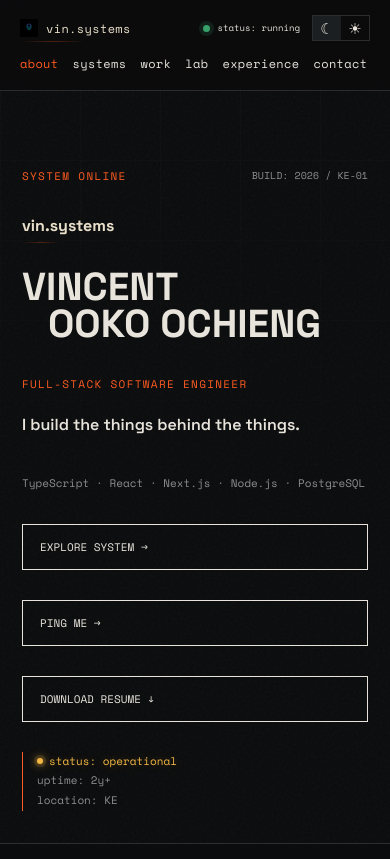
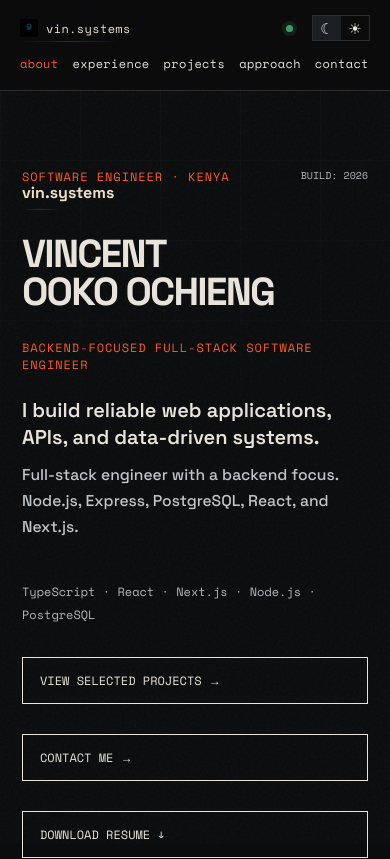
Before and after one commit to ochiengvincent-tech/vin.systems, a Next.js app: page / in a window 390 px wide. Shown: the top 859 px of the page. Built offline with nearby package versions, Linux system fonts and the light colour scheme; no server answers.

Commit message:
Clarify portfolio positioning and project presentation

```diff
--- a/app/globals.css
+++ b/app/globals.css
@@ -4,7 +4,7 @@
   --ink: #0b0c0d;
   --paper: #e9e5dd;
   --line: rgba(233, 229, 221, 0.15);
-  --muted: #8c8d8e;
+  --muted: #b3b8bd;
   --signal: #ff5a1f;
   --blue: #587cff;
   --status: #38a169;
@@ -100,6 +100,10 @@ body.light-mode .tech-line {
   color: #59605c;
 }
 
+body.light-mode .hero-supporting-copy {
+  color: #404744;
+}
+
 body.light-mode .diagnostics {
   border-color: var(--signal);
   color: var(--muted);
@@ -228,6 +232,21 @@ body.light-mode .flow-box {
   border-color: rgba(23, 25, 26, 0.25);
   color: var(--paper);
   background: rgba(247, 243, 235, 0.72);
+}
+
+body.light-mode .capstone-infrastructure span {
+  border-color: var(--line-strong);
+  color: #303633;
+}
+
+body.light-mode .capstone-note {
+  color: #4f5652;
+}
+
+body.light-mode .capstone-status {
+  color: #704600;
+  border-color: rgba(112, 70, 0, 0.3);
+  background: rgba(176, 112, 0, 0.12);
 }
 
 body.light-mode .flow-line {
@@ -597,9 +616,9 @@ section {
 .eyebrow {
   color: var(--signal);
   font:
-    11px var(--font-space-mono),
-    monospace;
-  letter-spacing: 0.12em;
+    12px var(--font-space-mono),
+    monospace;
+  letter-spacing: 0.08em;
   text-transform: uppercase;
 }
 
@@ -647,23 +666,32 @@ section {
 
 .hero-name {
   font:
-    800 clamp(2rem, 3vw, 3rem)/0.95 var(--font-space-grotesk),
+    700 clamp(2.75rem, 5vw, 5rem)/0.98 var(--font-space-grotesk),
     sans-serif;
-  letter-spacing: 0;
-  margin: 26px 0 34px;
-  max-width: 1200px;
+  letter-spacing: -0.045em;
+  margin: 28px 0 28px;
+  max-width: 1000px;
 }
 
 .hero-name span {
   display: block;
-  margin-left: clamp(0px, 13vw, 200px);
+  margin-left: clamp(0px, 8vw, 120px);
 }
 
 .hero-statement {
   font:
-    600 clamp(1rem, 1.3vw, 1.25rem)/1.1 var(--font-space-grotesk),
+    600 clamp(1.25rem, 2vw, 1.75rem)/1.35 var(--font-space-grotesk),
     sans-serif;
-  max-width: 670px;
+  max-width: 720px;
+  letter-spacing: 0;
+  margin: 0 0 12px;
+}
+
+.hero-supporting-copy {
+  max-width: 560px;
+  margin: 0;
+  color: #c1c6ca;
+  font: 500 1rem/1.7 var(--font-space-grotesk), sans-serif;
   letter-spacing: 0;
 }
 
@@ -678,9 +706,9 @@ section {
 .tech-line,
 .diagnostics {
   font:
-    11px/1.8 var(--font-space-mono),
-    monospace;
-  color: var(--muted);
+    12px/1.9 var(--font-space-mono),
+    monospace;
+  color: #b3b8bd;
 }
 
 .diagnostics {
@@ -715,7 +743,7 @@ section {
   background: transparent;
   padding: 14px 17px;
   font:
-    11px var(--font-space-mono),
+    12px var(--font-space-mono),
     monospace;
   text-decoration: none;
   cursor: pointer;
@@ -990,6 +1018,70 @@ section {
   color: var(--muted);
   max-width: 330px;
   line-height: 1.5;
+}
+
+.capstone-featured {
+  min-height: 500px;
+  margin-bottom: 28px;
+}
+
+.capstone-actions {
+  margin-top: 32px;
+}
+
+.capstone-preview {
+  gap: 30px;
+  min-height: 500px;
+}
+
+.capstone-status {
+  display: inline-block;
+  padding: 5px 8px;
+  border: 1px solid rgba(245, 185, 66, 0.48);
+  background: rgba(245, 185, 66, 0.1);
+  color: #ffd166;
+  font: 700 10px/1.2 var(--font-space-mono), monospace;
+  letter-spacing: 0.06em;
+  text-shadow: 0 0 8px rgba(245, 185, 66, 0.18);
+}
+
+.capstone-flow {
+  display: flex;
+  align-items: center;
+  justify-content: center;
+  flex-wrap: wrap;
+  gap: 12px;
+  margin-top: 20px;
+}
+
+.capstone-flow .flow-box {
+  min-width: 105px;
+}
+
+.capstone-flow .flow-line {
+  flex: 0 1 28px;
+}
+
+.capstone-infrastructure {
+  display: flex;
+  flex-wrap: wrap;
+  justify-content: center;
+  gap: 10px;
+}
+
+.capstone-infrastructure span {
+  border: 1px solid #46494b;
+  padding: 10px 12px;
+  color: #d7dcdf;
+  font: 10px var(--font-space-mono), monospace;
+}
+
+.capstone-note {
+  max-width: 420px;
+  margin: 0 auto;
+  color: #c1c6ca;
+  font: 11px/1.8 var(--font-space-mono), monospace;
+  text-align: center;
 }
 
 .metrics {
@@ -1759,12 +1851,21 @@ footer {
   }
 
   .hero-name {
-    font-size: clamp(2rem, 10vw, 3rem);
+    font-size: clamp(2.35rem, 10vw, 4rem);
     margin-top: 34px;
   }
 
   .hero-name span {
-    margin-left: 26px;
+    margin-left: 0;
+  }
+
+  .hero-statement {
+    font-size: clamp(1.25rem, 5vw, 1.6rem);
+  }
+
+  .hero-supporting-copy {
+    font-size: 0.98rem;
+    line-height: 1.65;
   }
 
   .hero-bottom {
@@ -1822,6 +1923,14 @@ footer {
 
   .featured-copy {
     min-height: 450px;
+  }
+
+  .capstone-featured .featured-copy {
+    min-height: 0;
+  }
+
+  .capstone-preview {
+    min-height: 340px;
   }
 
   .system-preview {
--- a/app/layout.tsx
+++ b/app/layout.tsx
@@ -1,5 +1,6 @@
 import type { Metadata } from "next";
-import { Space_Grotesk, Space_Mono } from "next/font/google";
+import localFont from "next/font/local";
+import { Space_Grotesk } from "next/font/google";
 import "./globals.css";
 
 const siteUrl =
@@ -11,10 +12,13 @@ const spaceGrotesk = Space_Grotesk({
   variable: "--font-space-grotesk",
 });
 
-const spaceMono = Space_Mono({
-  subsets: ["latin"],
-  weight: ["400", "700"],
+const spaceMono = localFont({
+  src: [
+    { path: "./fonts/space-mono-latin-400.woff2", weight: "400" },
+    { path: "./fonts/space-mono-latin-700.woff2", weight: "700" },
+  ],
   variable: "--font-space-mono",
+  display: "swap",
 });
 
 export const metadata: Metadata = {
--- a/app/page.tsx
+++ b/app/page.tsx
@@ -11,53 +11,49 @@ import SectionNav from "@/components/SectionNav";
 import Image from "next/image";
 
 const email = "ookovincent616@gmail.com";
-const emailLink = `https://mail.google.com/mail/u/0/?view=cm&fs=1&tf=cm&to=${encodeURIComponent(email)}`;
+const emailLink = `mailto:${email}`;
 const whatsappLink = "https://wa.me/254727664787";
 const resumeHref = "/Vincent%20Ooko%20Ochieng%20-%20Resume.pdf";
 const currentYear = new Date().getFullYear();
 
 const metadataItems = [
-  ["CURRENT FOCUS", "BACKEND SYSTEMS / SCALE"],
-  ["LOCATION", "KENYA"],
-  ["AVAILABILITY", "OPEN TO WORK"],
+  ["ROLE", "BACKEND-FOCUSED FULL-STACK ENGINEER"],
+  ["LOCATION", "KENYA / OPEN TO REMOTE"],
+  ["AVAILABILITY", "OPEN TO SOFTWARE ENGINEERING ROLES"],
 ];
 
 const workItems = [
   {
-    num: "02",
+    num: "03",
     title: "SQL PERFORMANCE ANALYZER",
     copy: "Query-plan inspection and database performance diagnostics.",
     href: "https://github.com/ochiengvincent-tech/sql-perf-analyzer",
   },
   {
-    num: "03",
+    num: "04",
     title: "DIFF-ENGINE",
     copy: "A precise comparison engine for structured data and meaningful change.",
     href: "https://github.com/ochiengvincent-tech/diff-engine",
   },
   {
-    num: "04",
+    num: "05",
     title: "PERMISSION-MATRIX-BUILDER",
     copy: "Role-aware application permissions made inspectable and maintainable.",
     href: "https://github.com/ochiengvincent-tech/permission-matrix-builder",
   },
   {
-    num: "05",
+    num: "06",
     title: "BACKGROUND-JOB-MONITOR",
     copy: "Operational visibility for asynchronous queues and worker processes.",
     href: "https://github.com/ochiengvincent-tech/background-job-monitor",
   },
 ];
 
-const labItems = [
-  ["LAB_001", "Redis concurrency experiment", "STATUS: COMPLETE"],
-  ["LAB_002", "SQL query performance analysis", "STATUS: COMPLETE"],
-  ["LAB_003", "Distributed rate limiting", "STATUS: COMPLETE"],
-];
+
 
 const timelineItems = [
   {
-    year: "2025–PRESENT",
+    year: "SEP 2025–SEP 2026",
     title: "REDUZER TRAINING INSTITUTE / TRAINEE",
     copy: "Contributed to the Reduzer School landing page from research, positioning, copy, and responsive implementation through deployment readiness, QA, and conversion-focused iteration. Integrated PostHog analytics and a TallyForm webhook pipeline to enrich submission data for funnel tracking and analysis.",
   },
@@ -207,7 +203,6 @@ export default function Home() {
           <div className="nav-status mono text-[10px] flex items-center">
             <span className="status-dot"></span>
             <span>status: running</span>
-            <span className="ml-3 text-(--muted)">up: 2y+</span>
             <ThemeToggle />
           </div>
         </nav>
@@ -216,9 +211,9 @@ export default function Home() {
       <main>
         <section id="top" className="hero">
           <div className="hero-top reveal">
-            <div className="eyebrow">SYSTEM ONLINE</div>
+            <div className="eyebrow">SOFTWARE ENGINEER · KENYA</div>
             <div className="build-meta mono text-[10px] text-(--muted)">
-              BUILD: {currentYear} / KE-01
+              BUILD: {currentYear}
             </div>
           </div>
           <div className="reveal delay-1">
@@ -226,9 +221,13 @@ export default function Home() {
             <h1 className="hero-name">
               VINCENT<span>OOKO OCHIENG</span>
             </h1>
-            <p className="eyebrow mb-6">FULL-STACK SOFTWARE ENGINEER</p>
+            <p className="eyebrow mb-6">BACKEND-FOCUSED FULL-STACK SOFTWARE ENGINEER</p>
             <p className="hero-statement">
-              I build the things behind the things.
+              I build reliable web applications, APIs, and data-driven systems.
+            </p>
+            <p className="hero-supporting-copy">
+              Full-stack engineer with a backend focus. Node.js, Express,
+              PostgreSQL, React, and Next.js.
             </p>
           </div>
           <div className="hero-bottom reveal delay-2">
@@ -237,10 +236,10 @@ export default function Home() {
               &middot; PostgreSQL
             </div>
             <a className="action hero-action" href="#work">
-              EXPLORE SYSTEM &rarr;
+              VIEW SELECTED PROJECTS &rarr;
             </a>
             <a className="action hero-action" href="#contact">
-              PING ME &rarr;
+              CONTACT ME &rarr;
             </a>
             <a
               className="action hero-action"
@@ -252,10 +251,8 @@ export default function Home() {
             <div className="diagnostics">
               <span className="section-status">
                 <span className="section-status-dot"></span>
-                status: operational
+                open to software engineering opportunities
               </span>
-              <br />
-              uptime: 2y+
               <br />
               location: KE
             </div>
@@ -265,9 +262,7 @@ export default function Home() {
         <section id="about">
           <div className="eyebrow">01 / ABOUT</div>
           <h2 className="section-title">
-            OPERATING
-            <br />
-            WITH INTENT.
+            ABOUT ME.
           </h2>
           <div className="about-grid">
             <div className="portrait-wrap">
@@ -293,15 +288,16 @@ export default function Home() {
             <div>
               <div className="about-copy">
                 <p>
-                  I build software systems with TypeScript, Node.js, React,
-                  Next.js, databases and modern web technologies.
+                  I’m a Kenya-based software engineer focused on backend and
+                  full-stack development.
                 </p>
                 <p>
-                  The work begins beneath the interface: understanding data
-                  movement, failure paths, performance limits, and the small
-                  decisions that make a system durable. I design full-stack
-                  applications with an equal respect for implementation detail
-                  and product clarity.
+                  I’ve built web experiences and backend projects using
+                  TypeScript, Node.js, PostgreSQL, React, and Next.js. My work
+                  spans understanding a product need, implementing the system,
+                  and refining it through testing and feedback. I’m especially
+                  interested in reliable APIs, data flows, and software that is
+                  straightforward to operate and maintain.
                 </p>
               </div>
               <div className="metadata-list">
@@ -316,43 +312,119 @@ export default function Home() {
           </div>
         </section>
 
-        <section id="system">
-          <div className="eyebrow">02 / THE SYSTEM</div>
+        <section id="experience">
+          <div className="eyebrow">02 / EXPERIENCE & EDUCATION</div>
           <h2 className="section-title">
-            ENGINEERING
-            <br />
-            AS ARCHITECTURE.
+            EXPERIENCE.
           </h2>
-          <ArchitectureDiagram />
+          <div className="timeline">
+            {timelineItems.map(({ year, title, copy }) => (
+              <article className="timeline-row" key={title}>
+                <div className="timeline-year">{year}</div>
+                <div className="timeline-dot"></div>
+                <div>
+                  <h3>{title}</h3>
+                  <p>{copy}</p>
+                </div>
+              </article>
+            ))}
+          </div>
+
+          <div className="eyebrow mt-24 mb-7">CERTIFICATIONS</div>
+          <div className="certs">
+            {certificationItems.map(([title, issuer]) => (
+              <div className="cert" key={title}>
+                <h3>{title}</h3>
+                <p>{issuer}</p>
+              </div>
+            ))}
+          </div>
+
+          <div className="eyebrow mt-24 mb-7">ADDITIONAL TOOLS</div>
+          <div className="tooling">
+            {toolingItems.map(([name, description]) => (
+              <div className="tool" key={name}>
+                <h3>{name}</h3>
+                <p>{description}</p>
+              </div>
+            ))}
+          </div>
         </section>
 
         <section id="work">
-          <div className="eyebrow">03 / FEATURED WORK</div>
-          <h2 className="section-title">CASE FILES.</h2>
+          <div className="eyebrow">03 / SELECTED PROJECTS</div>
+          <h2 className="section-title">PROJECTS.</h2>
+          <article className="featured capstone-featured">
+            <div className="featured-copy">
+              <div>
+                <div className="project-num">01 / CAPSTONE PROJECT</div>
+                <h3 className="project-title">MERCHANDISING MANAGEMENT SYSTEM</h3>
+                <p className="project-copy">
+                  A distributed retail platform built with independent domain
+                  services, PostgreSQL, and RabbitMQ. Authentication and
+                  production security work are in progress; there is no live
+                  demo yet.
+                </p>
+              </div>
+              <div className="featured-actions capstone-actions">
+                <a
+                  className="action"
+                  href="https://github.com/ochiengvincent-tech/merchandise-management-system"
+                  target="_blank"
+                  rel="noopener noreferrer"
+                >
+                  VIEW SOURCE &uarr;
+                </a>
+              </div>
+            </div>
+            <div className="system-preview capstone-preview">
+              <div className="preview-head">
+                <span>SYSTEM MAP / MMS ARCHITECTURE</span>
+                <span className="capstone-status">STATUS: IN PROGRESS</span>
+              </div>
+              <div className="capstone-flow">
+                <div className="flow-box">WEB APP</div>
+                <div className="flow-line"></div>
+                <div className="flow-box">OIDC BFF</div>
+                <div className="flow-line"></div>
+                <div className="flow-box">DOMAIN SERVICES</div>
+              </div>
+              <div className="capstone-infrastructure">
+                <span>POSTGRESQL</span>
+                <span>RABBITMQ EVENTS</span>
+                <span>REDIS SESSIONS</span>
+              </div>
+              <p className="capstone-note">
+                Separate service-owned databases · same-origin authenticated API gateway
+              </p>
+            </div>
+          </article>
+
           <article className="featured">
             <div className="featured-copy">
               <div>
-                <div className="project-num">01 / FEATURED SYSTEM</div>
+                <div className="project-num">02 / BACKEND PROJECT</div>
                 <h3 className="project-title">LOG INGESTION ENGINE</h3>
                 <p className="project-copy">
-                  Distributed log ingestion infrastructure designed to absorb
-                  burst traffic, preserve delivery, and expose the behavior of a
-                  busy system.
+                  A Node.js service that accepts bursts of log events, queues
+                  work, and writes events to a database through background
+                  workers. The project explores rate limiting, retries, and
+                  reliable delivery under load.
                 </p>
               </div>
               <div>
                 <div className="metrics">
                   <div className="metric">
                     <b>1,385</b>
-                    <span>REQ / SECOND</span>
+                    <span>REQUESTS / SECOND*</span>
                   </div>
                   <div className="metric">
                     <b>0</b>
-                    <span>FAILURES</span>
+                    <span>FAILED DELIVERIES*</span>
                   </div>
                   <div className="metric">
                     <b>1101ms</b>
-                    <span>P95 LATENCY</span>
+                    <span>P95 LATENCY*</span>
                   </div>
                 </div>
                 <div className="featured-actions">
@@ -367,6 +439,7 @@ export default function Home() {
                   </a>
                 </div>
               </div>
+              <p className="project-footnote">*Reported from the project’s load test; see the README for test setup and conditions.</p>
             </div>
             <div
               className="system-preview"
@@ -374,7 +447,7 @@ export default function Home() {
             >
               <div className="preview-head">
                 <span>SYSTEM MAP / INGESTION PIPELINE</span>
-                <span className="section-status">STATUS: HEALTHY</span>
+                <span className="capstone-status">STATUS: COMPLETE</span>
               </div>
               <div className="flow">
                 <div className="flow-box">CLIENT</div>
@@ -409,69 +482,18 @@ export default function Home() {
           </div>
         </section>
 
-        <section id="lab">
-          <div className="eyebrow">04 / LAB</div>
+        <section id="system">
+          <div className="eyebrow">04 / ENGINEERING APPROACH</div>
           <h2 className="section-title">
-            SMALLER
-            <br />
-            QUESTIONS.
+            TOOLS FOR THE JOB.
           </h2>
-          <div className="lab-list">
-            {labItems.map(([id, name, status]) => (
-              <div className="lab-row" key={id}>
-                <span>{id}</span>
-                <div>{name}</div>
-                <span className="section-status">{status}</span>
-              </div>
-            ))}
-          </div>
-        </section>
-
-        <section id="experience">
-          <div className="eyebrow">05 / EXPERIENCE</div>
-          <h2 className="section-title">
-            TIME IN
-            <br />
-            THE SYSTEM.
-          </h2>
-          <div className="timeline">
-            {timelineItems.map(({ year, title, copy }) => (
-              <article className="timeline-row" key={title}>
-                <div className="timeline-year">{year}</div>
-                <div className="timeline-dot"></div>
-                <div>
-                  <h3>{title}</h3>
-                  <p>{copy}</p>
-                </div>
-              </article>
-            ))}
-          </div>
-
-          <div className="eyebrow mt-24 mb-7">CERTIFICATIONS</div>
-          <div className="certs">
-            {certificationItems.map(([title, issuer]) => (
-              <div className="cert" key={title}>
-                <h3>{title}</h3>
-                <p>{issuer}</p>
-              </div>
-            ))}
-          </div>
-
-          <div className="eyebrow mt-24 mb-7">TOOLING</div>
-          <div className="tooling">
-            {toolingItems.map(([name, description]) => (
-              <div className="tool" key={name}>
-                <h3>{name}</h3>
-                <p>{description}</p>
-              </div>
-            ))}
-          </div>
+          <ArchitectureDiagram />
         </section>
 
         <section id="contact" className="contact">
-          <div className="eyebrow">06 / CONTACT</div>
+          <div className="eyebrow">05 / CONTACT</div>
           <h2>
-            HAVE SOMETHING <span>WORTH BUILDING?</span>
+            LET’S TALK ABOUT <span>YOUR TEAM.</span>
           </h2>
           <div className="contact-grid">
             <ContactForm />
@@ -495,6 +517,7 @@ export default function Home() {
             </aside>
           </div>
         </section>
+
       </main>
 
       <footer>
--- a/components/ContactForm.tsx
+++ b/components/ContactForm.tsx
@@ -37,7 +37,7 @@ export default function ContactForm() {
     <form className="contact-form" onSubmit={handleSubmit}>
       <label>
         <span>YOUR NAME</span>
-        <input name="name" type="text" placeholder="NAME" required />
+        <input name="name" type="text" placeholder="Your name" required />
         <ValidationError prefix="Name" field="name" errors={state.errors} />
       </label>
       <label>
@@ -45,7 +45,7 @@ export default function ContactForm() {
         <input
           name="email"
           type="email"
-          placeholder="EMAIL@EXAMPLE.COM"
+          placeholder="youremail@example.com"
           required
         />
         <ValidationError prefix="Email" field="email" errors={state.errors} />
@@ -54,7 +54,7 @@ export default function ContactForm() {
         <span>MESSAGE</span>
         <textarea
           name="message"
-          placeholder="TELL ME ABOUT THE SYSTEM"
+          placeholder="Tell me a little about what you’d like to discuss..."
           rows={5}
           required
         />
--- a/components/SectionNav.tsx
+++ b/components/SectionNav.tsx
@@ -4,10 +4,9 @@ import { useEffect, useState } from "react";
 
 const sections = [
   ["about", "about"],
-  ["system", "systems"],
-  ["work", "work"],
-  ["lab", "lab"],
   ["experience", "experience"],
+  ["work", "projects"],
+  ["system", "approach"],
   ["contact", "contact"],
 ] as const;
 
--- a/components/SectionRail.tsx
+++ b/components/SectionRail.tsx
@@ -2,7 +2,7 @@
 
 import { useEffect, useState } from "react";
 
-const sectionIds = ["about", "system", "work", "lab", "experience", "contact"];
+const sectionIds = ["about", "experience", "work", "system", "contact"];
 
 export default function SectionRail() {
   const [activeSection, setActiveSection] = useState<string | null>("about");
```
Also changed, not shown: app/fonts/space-mono-latin-400.woff2 (added), app/fonts/space-mono-latin-700.woff2 (added).
